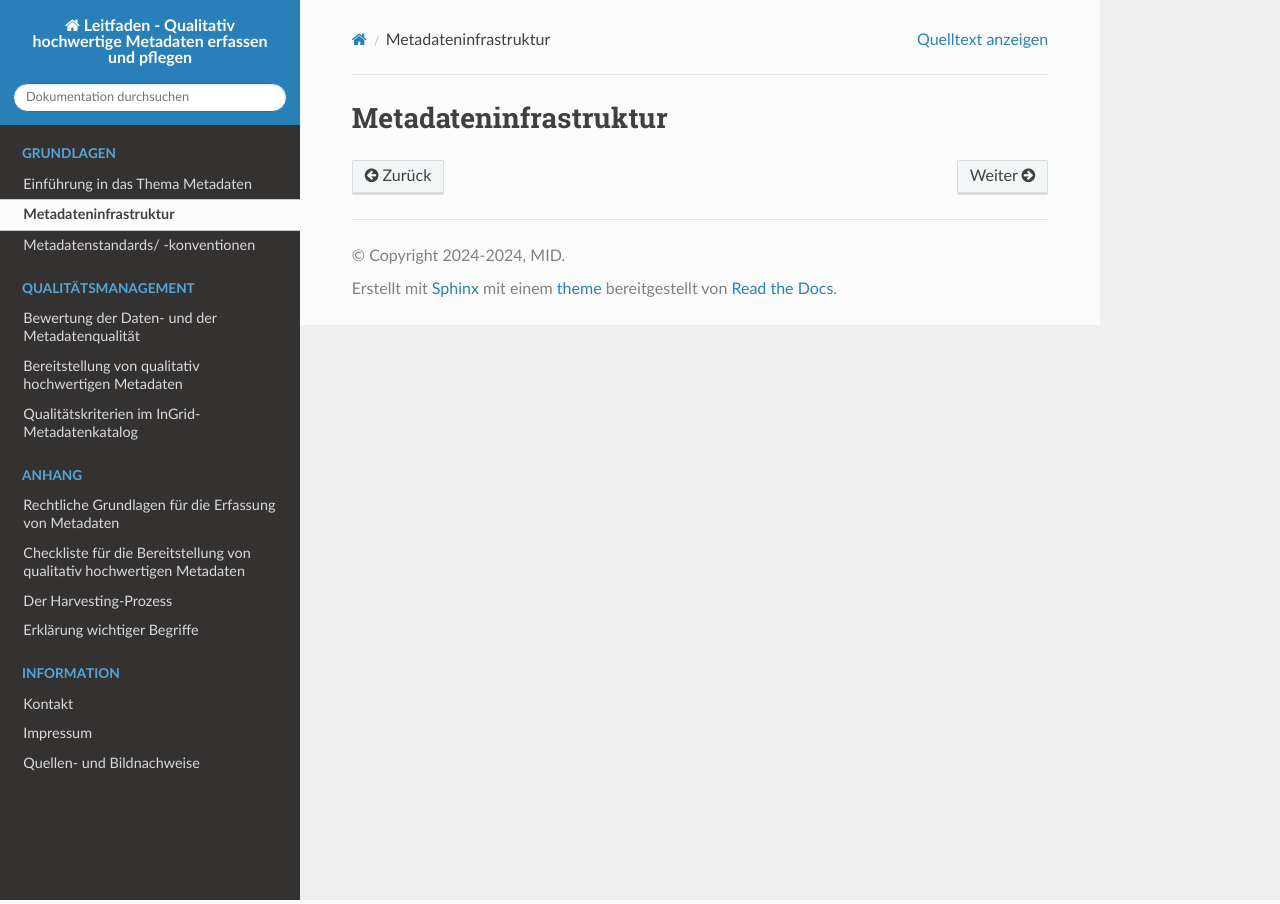
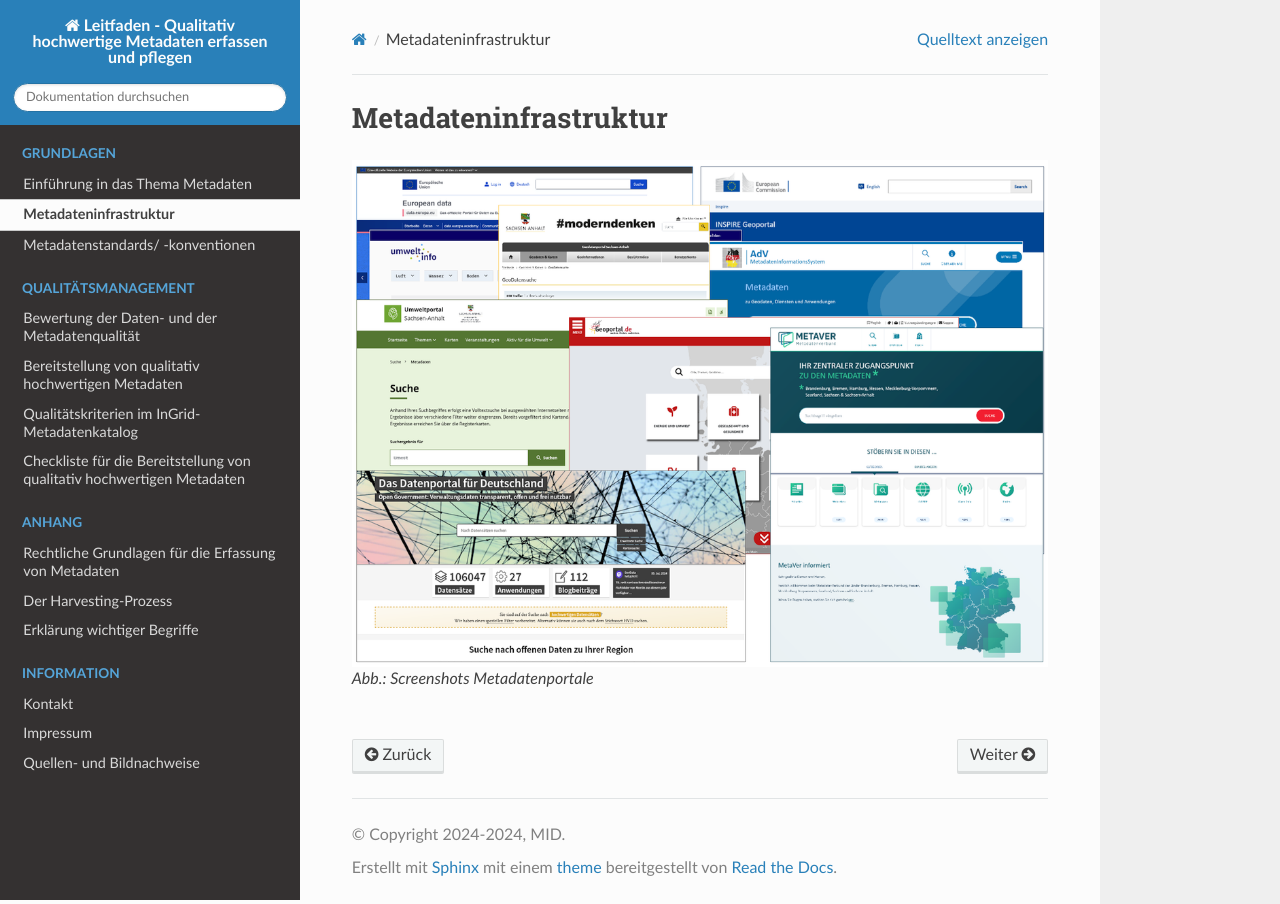
Before and after one commit to tomiwo/ingrid-mdk-st-high-quality-metadata, a Sphinx documentation site: the page built from docs/grundlagen/metadateninfrastruktur.rst, in a window 1280 px wide. Built offline with Sphinx 7.4.7 and the Read the Docs theme 3.1.0, drawn with Linux system fonts in a browser that asks for light colours.

Commit message:
Aktualisierung

```diff
--- a/docs/grundlagen/metadateninfrastruktur.rst
+++ b/docs/grundlagen/metadateninfrastruktur.rst
@@ -1,3 +1,11 @@
 
 Metadateninfrastruktur
 ======================
+
+.. figure:: ../img/startseite/metadatenportale.png
+   :alt: Screenshots Metadatenportale
+   :align: left
+   :scale: 70
+   :figwidth: 100%
+
+   Abb.: Screenshots Metadatenportale
--- a/docs/index.rst
+++ b/docs/index.rst
@@ -14,7 +14,7 @@
 | **Datenbanken:** Metadatenkatalog und kommunaler Metadatenkatalog Sachsen-Anhalt
 | **Metadatenprofile:** Metadatenkatalog und kommunaler Metadatenkatalog Sachsen-Anhalt
 
-| **Leitfaden-Version:** 3.0, 08.11.2024
+| **Leitfaden-Version:** 3.0, 04.12.2024
 | **Status:** in Bearbeitung
 
 --------------------------------------------------------------------------------------------------------------
@@ -34,13 +34,13 @@
    qualitaetsmanagement/bewertung.rst
    qualitaetsmanagement/bereitstellung.rst
    qualitaetsmanagement/metadatenschema-ige.rst
+   qualitaetsmanagement/checkliste.rst
 
 .. toctree::
    :maxdepth: 3
    :caption: Anhang
 
    anhang/rechtliche-grundlagen.rst
-   anhang/checkliste.rst
    anhang/harvesting-prozess.rst
    anhang/wichtige-begriffe.rst
 
```
Also changed, not shown: docs/grundlagen/einfuehrung.rst (+0 -10 lines), docs/qualitaetsmanagement/checkliste.rst (renamed from docs/anhang/checkliste.rst).
